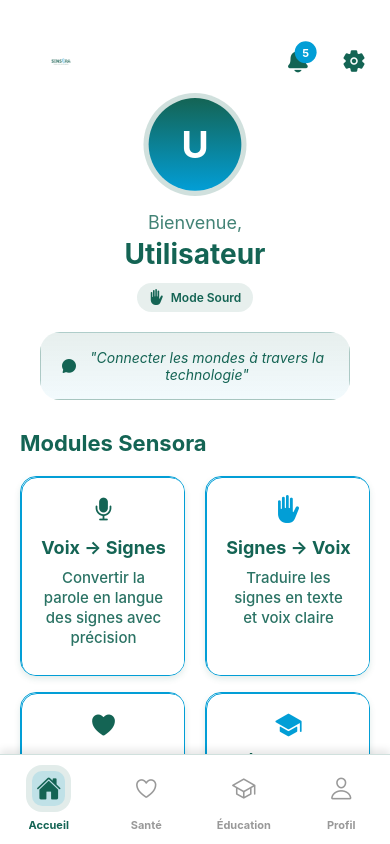
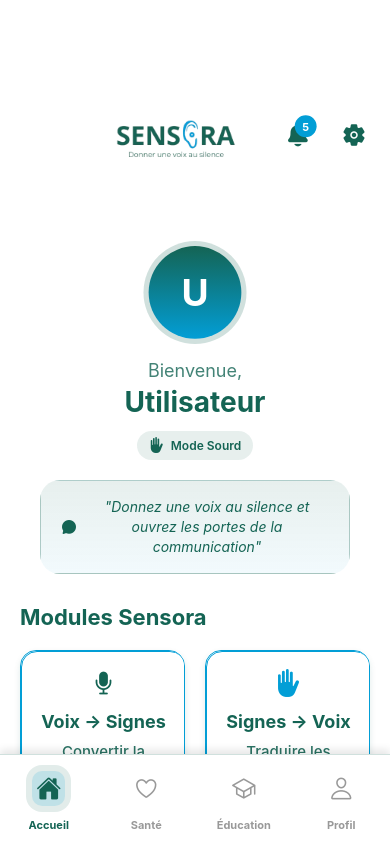
Before and after one commit to YoulaMamadouba/Sensora_dev, a React Native app: screen /Main in a window 390 px wide. Built offline with nearby package versions, Linux system fonts and the light colour scheme.

Commit message:
version2

```diff
--- a/src/screens/HomeScreen.tsx
+++ b/src/screens/HomeScreen.tsx
@@ -169,22 +169,13 @@
     },
   ]
 
-  const quotes = [
-    "La communication n'a pas de limites",
-    "Connecter les mondes à travers la technologie",
-    "L'innovation au service de l'accessibilité",
-    "Ensemble, brisons les barrières",
-  ]
-
-  const todayQuote = quotes[new Date().getDate() % quotes.length]
-
   return (
     <View style={styles.container}>
       <LinearGradient colors={["#FFFFFF", "#FFFFFF", "#FFFFFF"]} style={styles.container}>
         <ScrollView showsVerticalScrollIndicator={false} contentContainerStyle={styles.scrollContent}>
         {/* Header avec logo et icônes premium */}
         <Animated.View style={[styles.header, headerAnimatedStyle]}>
-          {/* Logo Sensora à gauche */}
+          {/* Logo Sensora à gauche - PUSHÉ À GAUCHE */}
           <View style={styles.logoContainer}>
             <Image source={require("../../assets/logo.png")} style={styles.logo} resizeMode="contain" />
           </View>
@@ -226,7 +217,7 @@
           <Animated.View style={[styles.quoteContainer, quoteAnimatedStyle]}>
             <LinearGradient colors={["rgba(20, 100, 84, 0.1)", "rgba(2, 158, 214, 0.05)"]} style={styles.quoteGradient}>
               <Ionicons name="chatbubble" size={16} color="#146454" />
-              <Text style={styles.quote}>"{todayQuote}"</Text>
+              <Text style={styles.quote}>"Donnez une voix au silence et ouvrez les portes de la communication"</Text>
             </LinearGradient>
           </Animated.View>
         </Animated.View>
@@ -244,13 +235,13 @@
                   activeOpacity={0.8}
                 >
                   <View style={styles.moduleContent}>
-                  <View style={styles.moduleIconContainer}>
-                    <Ionicons name={module.icon as any} size={28} color={module.color} />
-                  </View>
+                    <View style={styles.moduleIconContainer}>
+                      <Ionicons name={module.icon as any} size={28} color={module.color} />
+                    </View>
 
-                  <Text style={styles.moduleTitle}>{module.title}</Text>
+                    <Text style={styles.moduleTitle}>{module.title}</Text>
 
-                  <Text style={styles.moduleDescription} numberOfLines={4}>{module.description}</Text>
+                    <Text style={styles.moduleDescription} numberOfLines={4}>{module.description}</Text>
                   </View>
                 </TouchableOpacity>
               </Animated.View>
@@ -352,10 +343,12 @@
   },
   logoContainer: {
     flex: 0,
+    paddingLeft: -20, // PUSHÉ À GAUCHE
   },
+  // LOGO DIMENSIONS EXACTES COMME CARROUSEL
   logo: {
-    width: 90,
-    height: 30,
+    width: 320, // Même dimension que carouselLogo
+    height: 190, // Même dimension que carouselLogo
   },
   headerIcons: {
     flexDirection: "row",
@@ -464,6 +457,7 @@
     textAlign: "center",
     flex: 1,
     marginLeft: 8,
+    lineHeight: 20,
   },
   modulesContainer: {
     paddingHorizontal: 20,
```
Also changed, not shown: src/screens/modules/EducationScreen.tsx (indentation only), src/screens/modules/ProfessionalScreen.tsx (indentation only), src/screens/modules/TranslationScreen.tsx (indentation only).
